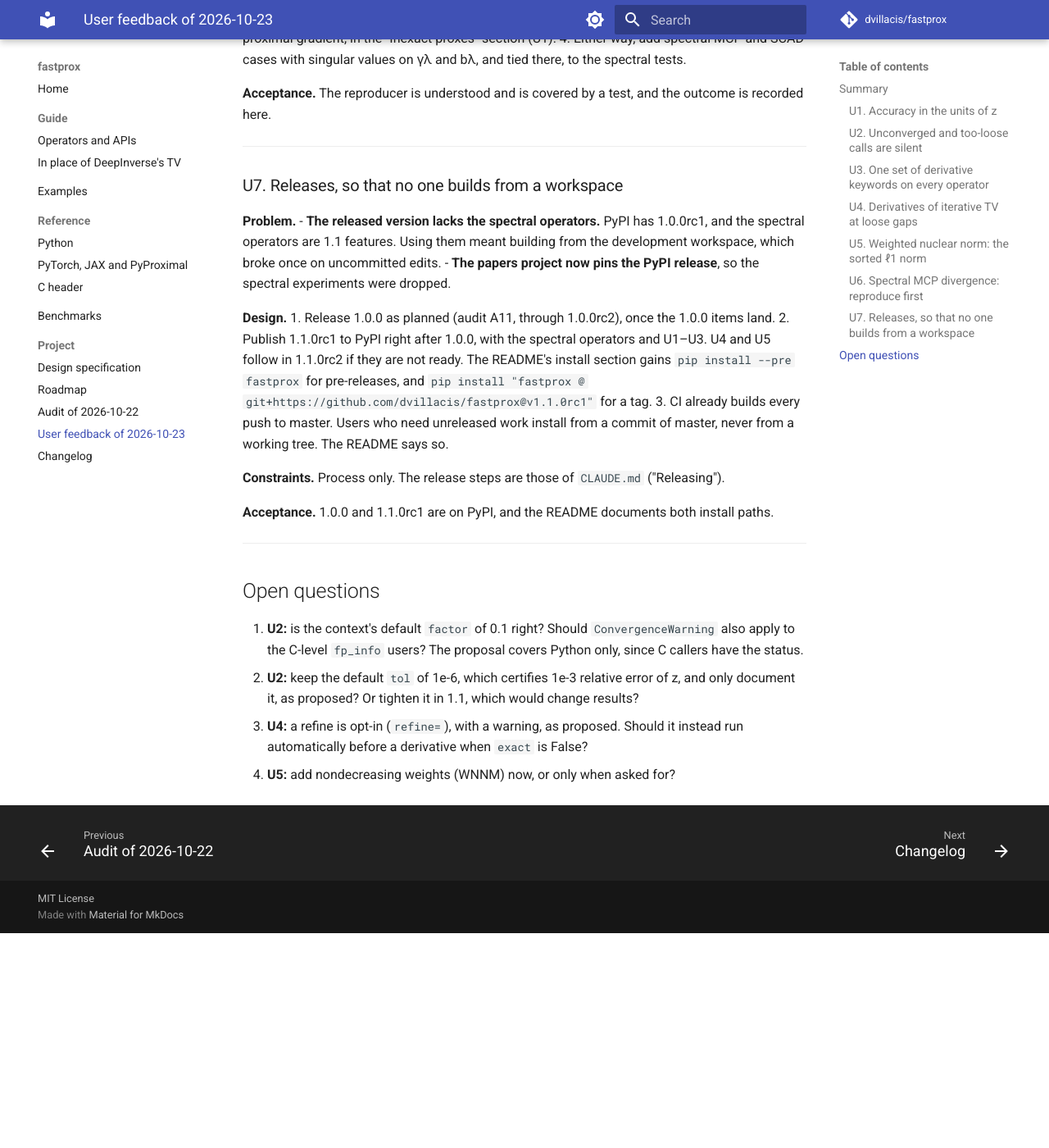
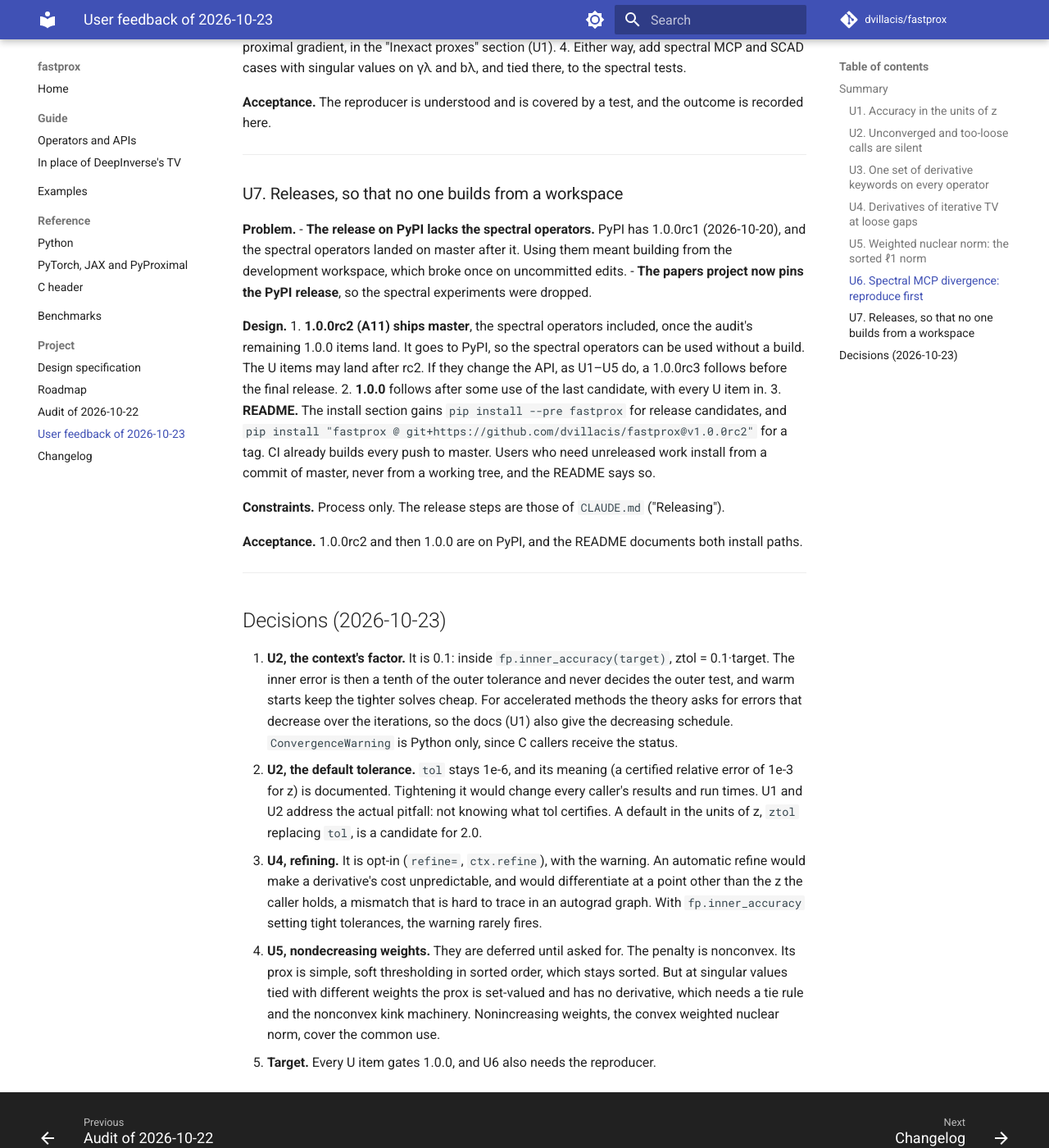
Before and after one commit to dvillacis/fastprox, an MkDocs documentation site: the page built from docs/feedback-2026-10.md, in a window 1280 px wide and 1400 px high, scrolled down 6859 px. Shown: the whole window at 82% size. Built offline with MkDocs 1.6.1 and Material for MkDocs 9.7.7, drawn with Linux system fonts in a browser that asks for light colours; comment, search, counter and statistics services are not loaded; before the commit the page ends 7997 px from its top, so only the background shows below that; some of the changed text lies outside the part shown.

Commit message:
Feedback specs: decisions recorded, every U item gates 1.0.0
Co-Authored-By: Claude Opus 5.5 <noreply@anthropic.com>

```diff
--- a/docs/feedback-2026-10.md
+++ b/docs/feedback-2026-10.md
@@ -27,19 +27,21 @@ Each item follows the audit's format (`docs/audit-2026-10.md`): the problem, the
 change, its constraints under the project's rules, its tests and its
 acceptance criterion. The items are tracked in
 [ROADMAP.md](https://github.com/dvillacis/fastprox/blob/master/ROADMAP.md)
-under "1.x — user feedback of 2026-10-23".
+under "1.0 — user feedback of 2026-10-23". All of them gate 1.0.0 (decided
+2026-10-23). By A11, master ships as 1.0.0, so the C functions added here join
+the 1.0 ABI before it freezes, and need no "since" note.
 
 ## Summary
 
 | Item | Kind | Target | Effort |
 | --- | --- | --- | --- |
-| U1. Accuracy in the units of z | docs, API | docs 1.0.0; `ztol` 1.1 | S |
-| U2. Unconverged and too-loose calls are silent | usability | 1.1 | M |
-| U3. One set of derivative keywords on every operator | API | 1.1 | S |
-| U4. Derivatives of iterative TV at loose gaps | correctness | 1.1 | M |
-| U5. Weighted nuclear norm: the sorted ℓ1 norm | feature | 1.1 | M |
+| U1. Accuracy in the units of z | docs, API | 1.0.0 | S |
+| U2. Unconverged and too-loose calls are silent | usability | 1.0.0 | M |
+| U3. One set of derivative keywords on every operator | API | 1.0.0 | S |
+| U4. Derivatives of iterative TV at loose gaps | correctness | 1.0.0 | M |
+| U5. Weighted nuclear norm: the sorted ℓ1 norm | feature | 1.0.0 | M |
 | U6. Spectral MCP divergence: reproduce first | investigation | — | S |
-| U7. Releases, so that no one builds from a workspace | process | 1.0.0, 1.1 | S |
+| U7. Releases, so that no one builds from a workspace | process | 1.0.0rc2, 1.0.0 | S |
 
 ---
 
@@ -58,19 +60,19 @@ under "1.x — user feedback of 2026-10-23".
      - the bound;
      - the known conditions on prox errors for proximal gradient and its accelerated form, with the gap as the error measure. Schmidt, Le Roux and Bach (NeurIPS 2011) give a rate-preserving condition on the summability of √εₖ, with a factor k for the accelerated method. The exact statements are to be checked against the paper before the section lands;
      - the practical recipe: an inner `ztol` (item 2) a factor of 10 below the outer tolerance on z, or a decreasing schedule, with warm starts from the previous dual (`warm=True`), which make tight inner solves cheap near convergence.
-2. **`ztol=` (1.1).**
+2. **`ztol=`.**
    - **Where:** every iterative `prox`, `prox_conj` and `solve` in Python (TVAniso, TVIso, GraphTV, the `fastprox.torch` and `fastprox.jax` image functions, and their generic `prox` paths). It is the relative error of z to certify, and is mutually exclusive with `tol` (`ValueError` if both are given).
    - **Implementation:** it passes tol = ztol², so the per-image stopping rule is unchanged. A ztol whose square underflows (below about 1e-154) raises `ValueError` rather than silently meaning "run to max_iter".
    - **No C change.** fp_options.tol keeps its meaning, and its comment gains the √tol sentence.
-3. **`IterInfo.zerr` (1.1).**
+3. **`IterInfo.zerr`.**
    - **What:** maxᵢ √(2·gapᵢ)/‖xᵢ‖ over the images, the certified relative error of the worst image, in the units `ztol` takes.
-   - **Source:** per-image gaps come from a new C call, `fp_workspace_image_info(ws, gaps, iters)`, which writes the per-image gaps and iterations of the last call (FP_F64 and FP_I32 arrays of the batch shape). The workspace already holds them in `image_gaps` and `image_iters`; this is an ABI addition, allowed in 1.1.
+   - **Source:** per-image gaps come from a new C call, `fp_workspace_image_info(ws, gaps, iters)`, which writes the per-image gaps and iterations of the last call (FP_F64 and FP_I32 arrays of the batch shape). The workspace already holds them in `image_gaps` and `image_iters`. The function joins the 1.0 ABI.
    - **Values:** NaN for a NaN image (A8), and 0 where ‖xᵢ‖ = 0.
 
 **Constraints.**
 - **Determinism:** unchanged.
 - **Allocation:** `fp_workspace_image_info` copies existing buffers.
-- **ABI:** one new function (1.1).
+- **ABI:** one new function, in the 1.0 baseline.
 - **Spec:** no departure.
 
 **Tests.**
@@ -159,7 +161,7 @@ under "1.x — user feedback of 2026-10-23".
    - `ctx.deriv` becomes a named tuple `DerivInfo(residual, iters, exact, smoothing)`.
    - **`exact`:** for anisotropic TV, whether the derivative came from regions the polish certified. A new flag is saved in the structure, one byte, next to `ncomp`. Graph and tree TV are always exact. Isotropic TV is exact only at gap 0.
    - **`smoothing`:** μ for isotropic TV, scaled back to the input's units, and 0 elsewhere.
-   - **In C:** `fp_workspace_deriv_info` keeps its signature. A new `fp_workspace_deriv_exact(ws, int *exact, double *smoothing)` reports the two fields (1.1).
+   - **In C:** `fp_workspace_deriv_info` keeps its signature. A new `fp_workspace_deriv_exact(ws, int *exact, double *smoothing)` reports the two fields.
 2. **Refine on demand.**
    - **New call:** `ctx.refine(ztol)` in Python and `fp_workspace_refine(op, ws, tol, max_iter)` in C. It re-solves the kept call from its saved x and its saved dual, as a warm start, to the tighter tolerance, then rewrites the saved z, structure, dual and `fp_info`. The saved x and the steps are already in the workspace, so no input is needed. It returns `FP_ENOTCONV` as a prox would.
    - **Keyword shortcut:** `jvp(..., refine=ztol)` and `vjp(..., refine=ztol)` refine first.
@@ -170,7 +172,7 @@ under "1.x — user feedback of 2026-10-23".
 **Constraints.**
 - **Determinism:** a refine is an ordinary warm-started solve, bit-identical for any thread count.
 - **Allocation:** none with a workspace; the refine uses the workspace's scratch.
-- **ABI:** `fp_workspace_refine` and `fp_workspace_deriv_exact` (1.1).
+- **ABI:** `fp_workspace_refine` and `fp_workspace_deriv_exact`, in the 1.0 baseline.
 - **Spec:** an addition to Section 5's derivative contract, recorded in the decisions table when it lands.
 
 **Tests.**
@@ -209,7 +211,7 @@ under "1.x — user feedback of 2026-10-23".
 **Constraints.**
 - **Determinism:** rows are independent.
 - **Allocation:** the sort buffer comes from `scratch_bytes`.
-- **ABI:** a new constructor (1.1).
+- **ABI:** a new constructor, in the 1.0 baseline.
 - **Spec:** a new operator, so `docs/spec.md` gains its row.
 - **CLAUDE.md "Adding an operator":** the kernel, the factory, the C and Python constructors, `CASES` and `derivative_cases`.
 
@@ -250,23 +252,24 @@ under "1.x — user feedback of 2026-10-23".
 ### U7. Releases, so that no one builds from a workspace
 
 **Problem.**
-- **The released version lacks the spectral operators.** PyPI has 1.0.0rc1, and the spectral operators are 1.1 features. Using them meant building from the development workspace, which broke once on uncommitted edits.
+- **The release on PyPI lacks the spectral operators.** PyPI has 1.0.0rc1 (2026-10-20), and the spectral operators landed on master after it. Using them meant building from the development workspace, which broke once on uncommitted edits.
 - **The papers project now pins the PyPI release**, so the spectral experiments were dropped.
 
 **Design.**
-1. Release 1.0.0 as planned (audit A11, through 1.0.0rc2), once the 1.0.0 items land.
-2. Publish 1.1.0rc1 to PyPI right after 1.0.0, with the spectral operators and U1–U3. U4 and U5 follow in 1.1.0rc2 if they are not ready. The README's install section gains `pip install --pre fastprox` for pre-releases, and `pip install "fastprox @ git+https://github.com/dvillacis/fastprox@v1.1.0rc1"` for a tag.
-3. CI already builds every push to master. Users who need unreleased work install from a commit of master, never from a working tree. The README says so.
+1. **1.0.0rc2 (A11) ships master**, the spectral operators included, once the audit's remaining 1.0.0 items land. It goes to PyPI, so the spectral operators can be used without a build. The U items may land after rc2. If they change the API, as U1–U5 do, a 1.0.0rc3 follows before the final release.
+2. **1.0.0** follows after some use of the last candidate, with every U item in.
+3. **README.** The install section gains `pip install --pre fastprox` for release candidates, and `pip install "fastprox @ git+https://github.com/dvillacis/fastprox@v1.0.0rc2"` for a tag. CI already builds every push to master. Users who need unreleased work install from a commit of master, never from a working tree, and the README says so.
 
 **Constraints.** Process only. The release steps are those of `CLAUDE.md` ("Releasing").
 
-**Acceptance.** 1.0.0 and 1.1.0rc1 are on PyPI, and the README documents both install paths.
+**Acceptance.** 1.0.0rc2 and then 1.0.0 are on PyPI, and the README documents both install paths.
 
 ---
 
-## Open questions
+## Decisions (2026-10-23)
 
-1. **U2:** is the context's default `factor` of 0.1 right? Should `ConvergenceWarning` also apply to the C-level `fp_info` users? The proposal covers Python only, since C callers have the status.
-2. **U2:** keep the default `tol` of 1e-6, which certifies 1e-3 relative error of z, and only document it, as proposed? Or tighten it in 1.1, which would change results?
-3. **U4:** a refine is opt-in (`refine=`), with a warning, as proposed. Should it instead run automatically before a derivative when `exact` is False?
-4. **U5:** add nondecreasing weights (WNNM) now, or only when asked for?
+1. **U2, the context's factor.** It is 0.1: inside `fp.inner_accuracy(target)`, ztol = 0.1·target. The inner error is then a tenth of the outer tolerance and never decides the outer test, and warm starts keep the tighter solves cheap. For accelerated methods the theory asks for errors that decrease over the iterations, so the docs (U1) also give the decreasing schedule. `ConvergenceWarning` is Python only, since C callers receive the status.
+2. **U2, the default tolerance.** `tol` stays 1e-6, and its meaning (a certified relative error of 1e-3 for z) is documented. Tightening it would change every caller's results and run times. U1 and U2 address the actual pitfall: not knowing what tol certifies. A default in the units of z, `ztol` replacing `tol`, is a candidate for 2.0.
+3. **U4, refining.** It is opt-in (`refine=`, `ctx.refine`), with the warning. An automatic refine would make a derivative's cost unpredictable, and would differentiate at a point other than the z the caller holds, a mismatch that is hard to trace in an autograd graph. With `fp.inner_accuracy` setting tight tolerances, the warning rarely fires.
+4. **U5, nondecreasing weights.** They are deferred until asked for. The penalty is nonconvex. Its prox is simple, soft thresholding in sorted order, which stays sorted. But at singular values tied with different weights the prox is set-valued and has no derivative, which needs a tie rule and the nonconvex kink machinery. Nonincreasing weights, the convex weighted nuclear norm, cover the common use.
+5. **Target.** Every U item gates 1.0.0, and U6 also needs the reproducer.
```
Also changed, not shown: ROADMAP.md (+5 -5 lines).
